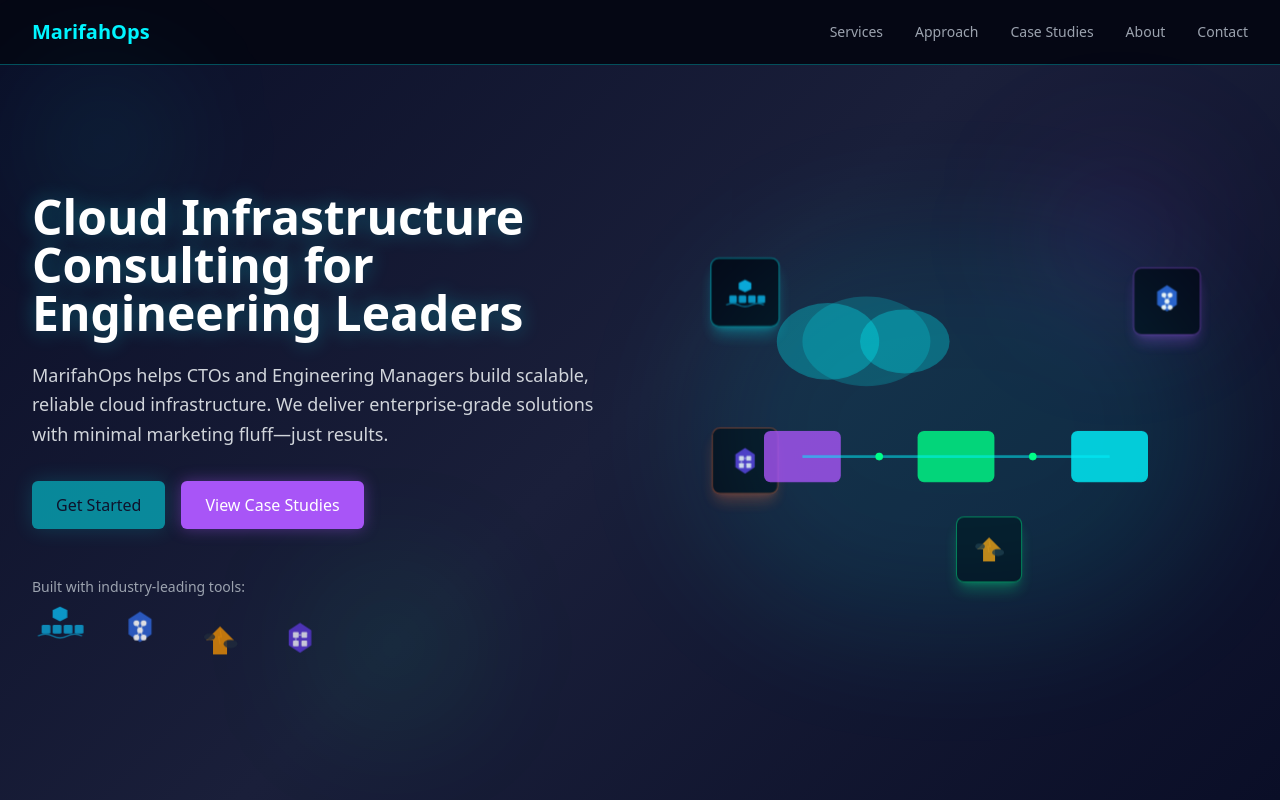
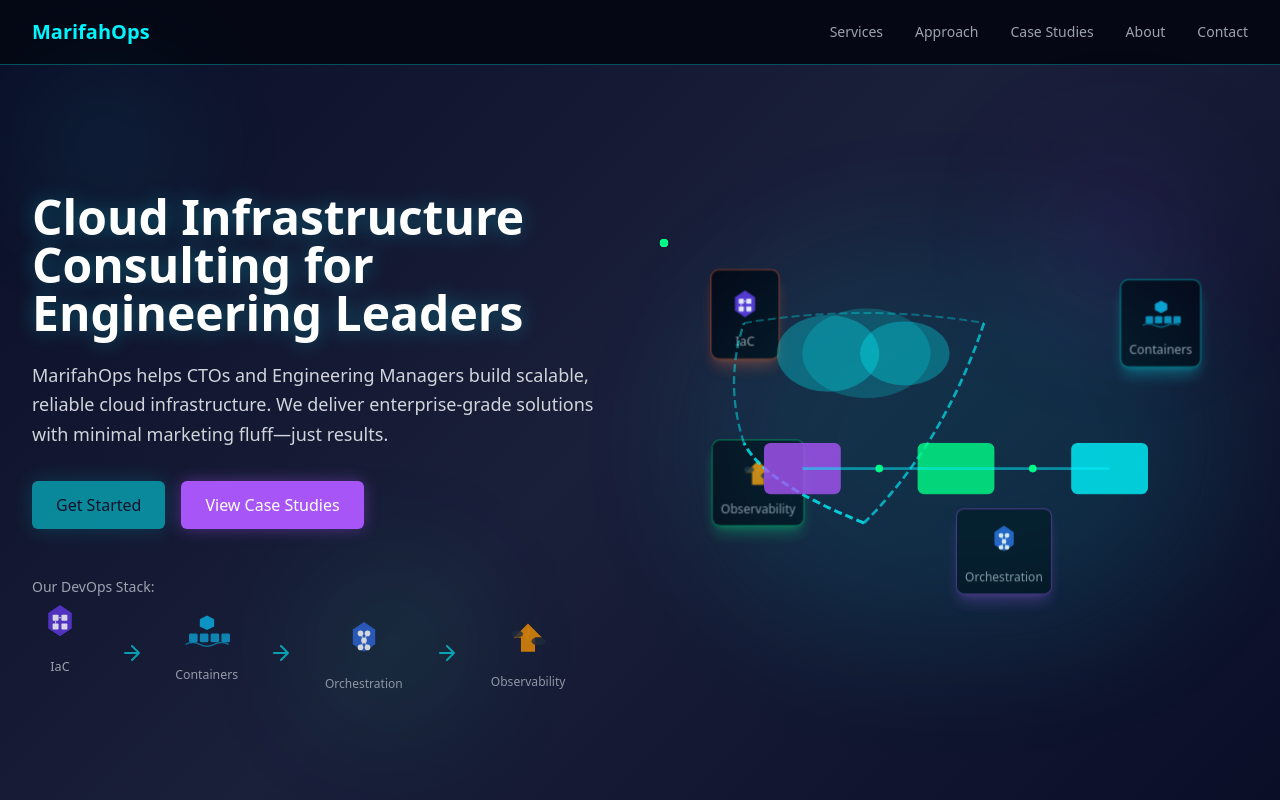
Before and after one commit to sack0809/marifahops-website, a Next.js app: page / in a window 1280 px wide. Shown: the top 800 px of the page. Built offline with nearby package versions, Linux system fonts and the light colour scheme.

Commit message:
Add labels to tech icons and create animated flow between icons (IaC → Containers → Orchestration → Observability)

```diff
--- a/pages/index.tsx
+++ b/pages/index.tsx
@@ -28,21 +28,40 @@ export default function Home() {
                 </Link>
               </div>
 
-              {/* Tech Stack Icons */}
+              {/* Tech Stack Icons with Labels */}
               <div className="mt-8">
-                <p className="text-sm text-gray-400 mb-4">Built with industry-leading tools:</p>
-                <div className="flex flex-wrap gap-6 items-center">
-                  <div className="tech-icon-container tech-icon-float">
+                <p className="text-sm text-gray-400 mb-4">Our DevOps Stack:</p>
+                <div className="flex flex-wrap gap-8 items-center">
+                  <div className="tech-icon-container tech-icon-float flex flex-col items-center">
+                    <img src="/images/terraform-icon.svg" alt="Terraform" className="w-14 h-14 opacity-90 hover:opacity-100 hover:scale-110 transition-all cursor-pointer" />
+                    <span className="text-xs text-gray-400 mt-2">IaC</span>
+                  </div>
+                  <div className="tech-icon-flow-arrow">
+                    <svg width="24" height="24" viewBox="0 0 24 24" fill="none" className="text-devops-cyan">
+                      <path d="M5 12H19M19 12L12 5M19 12L12 19" stroke="currentColor" strokeWidth="2" strokeLinecap="round" strokeLinejoin="round" className="tech-flow-path"/>
+                    </svg>
+                  </div>
+                  <div className="tech-icon-container tech-icon-float-delay-1 flex flex-col items-center">
                     <img src="/images/docker-icon.svg" alt="Docker" className="w-14 h-14 opacity-90 hover:opacity-100 hover:scale-110 transition-all cursor-pointer" />
+                    <span className="text-xs text-gray-400 mt-2">Containers</span>
                   </div>
-                  <div className="tech-icon-container tech-icon-float-delay-1">
+                  <div className="tech-icon-flow-arrow">
+                    <svg width="24" height="24" viewBox="0 0 24 24" fill="none" className="text-devops-cyan">
+                      <path d="M5 12H19M19 12L12 5M19 12L12 19" stroke="currentColor" strokeWidth="2" strokeLinecap="round" strokeLinejoin="round" className="tech-flow-path"/>
+                    </svg>
+                  </div>
+                  <div className="tech-icon-container tech-icon-float-delay-2 flex flex-col items-center">
                     <img src="/images/kubernetes-icon.svg" alt="Kubernetes" className="w-14 h-14 opacity-90 hover:opacity-100 hover:scale-110 transition-all cursor-pointer" />
+                    <span className="text-xs text-gray-400 mt-2">Orchestration</span>
                   </div>
-                  <div className="tech-icon-container tech-icon-float-delay-2">
+                  <div className="tech-icon-flow-arrow">
+                    <svg width="24" height="24" viewBox="0 0 24 24" fill="none" className="text-devops-cyan">
+                      <path d="M5 12H19M19 12L12 5M19 12L12 19" stroke="currentColor" strokeWidth="2" strokeLinecap="round" strokeLinejoin="round" className="tech-flow-path"/>
+                    </svg>
+                  </div>
+                  <div className="tech-icon-container tech-icon-float-delay-3 flex flex-col items-center">
                     <img src="/images/aws-icon.svg" alt="AWS" className="w-14 h-14 opacity-90 hover:opacity-100 hover:scale-110 transition-all cursor-pointer" />
-                  </div>
-                  <div className="tech-icon-container tech-icon-float-delay-3">
-                    <img src="/images/terraform-icon.svg" alt="Terraform" className="w-14 h-14 opacity-90 hover:opacity-100 hover:scale-110 transition-all cursor-pointer" />
+                    <span className="text-xs text-gray-400 mt-2">Observability</span>
                   </div>
                 </div>
               </div>
@@ -59,30 +78,101 @@ export default function Home() {
                   />
                 </div>
 
-                {/* Floating Tech Icons around the graphic */}
+                {/* Floating Tech Icons around the graphic with labels */}
                 <div className="absolute top-8 left-8 md:top-12 md:left-12 tech-icon-float">
-                  <div className="bg-devops-darker/90 backdrop-blur-sm border border-devops-cyan/50 rounded-lg p-2 shadow-lg shadow-devops-cyan/30 hover:border-devops-cyan transition-all">
-                    <img src="/images/docker-icon.svg" alt="Docker" className="w-12 h-12" />
+                  <div className="bg-devops-darker/90 backdrop-blur-sm border border-devops-orange/50 rounded-lg p-2 shadow-lg shadow-devops-orange/30 hover:border-devops-orange transition-all flex flex-col items-center">
+                    <img src="/images/terraform-icon.svg" alt="Terraform" className="w-12 h-12" />
+                    <span className="text-xs text-gray-400 mt-1">IaC</span>
                   </div>
                 </div>
 
                 <div className="absolute top-8 right-8 md:top-12 md:right-12 tech-icon-float-delay-1">
-                  <div className="bg-devops-darker/90 backdrop-blur-sm border border-devops-purple/50 rounded-lg p-2 shadow-lg shadow-devops-purple/30 hover:border-devops-purple transition-all">
-                    <img src="/images/kubernetes-icon.svg" alt="Kubernetes" className="w-12 h-12" />
+                  <div className="bg-devops-darker/90 backdrop-blur-sm border border-devops-cyan/50 rounded-lg p-2 shadow-lg shadow-devops-cyan/30 hover:border-devops-cyan transition-all flex flex-col items-center">
+                    <img src="/images/docker-icon.svg" alt="Docker" className="w-12 h-12" />
+                    <span className="text-xs text-gray-400 mt-1">Containers</span>
                   </div>
                 </div>
 
                 <div className="absolute bottom-8 left-1/2 -translate-x-1/2 md:bottom-12 tech-icon-float-delay-2">
-                  <div className="bg-devops-darker/90 backdrop-blur-sm border border-devops-green/50 rounded-lg p-2 shadow-lg shadow-devops-green/30 hover:border-devops-green transition-all">
-                    <img src="/images/aws-icon.svg" alt="AWS" className="w-12 h-12" />
+                  <div className="bg-devops-darker/90 backdrop-blur-sm border border-devops-purple/50 rounded-lg p-2 shadow-lg shadow-devops-purple/30 hover:border-devops-purple transition-all flex flex-col items-center">
+                    <img src="/images/kubernetes-icon.svg" alt="Kubernetes" className="w-12 h-12" />
+                    <span className="text-xs text-gray-400 mt-1">Orchestration</span>
                   </div>
                 </div>
 
                 <div className="absolute top-1/2 left-8 -translate-y-1/2 md:left-12 tech-icon-float-delay-3">
-                  <div className="bg-devops-darker/90 backdrop-blur-sm border border-devops-orange/50 rounded-lg p-2 shadow-lg shadow-devops-orange/30 hover:border-devops-orange transition-all">
-                    <img src="/images/terraform-icon.svg" alt="Terraform" className="w-12 h-12" />
+                  <div className="bg-devops-darker/90 backdrop-blur-sm border border-devops-green/50 rounded-lg p-2 shadow-lg shadow-devops-green/30 hover:border-devops-green transition-all flex flex-col items-center">
+                    <img src="/images/aws-icon.svg" alt="AWS" className="w-12 h-12" />
+                    <span className="text-xs text-gray-400 mt-1">Observability</span>
                   </div>
                 </div>
+
+                {/* Animated connecting lines between icons */}
+                <svg className="absolute inset-0 w-full h-full pointer-events-none overflow-visible" style={{zIndex: 5}}>
+                  {/* Path from IaC (top-left) to Containers (top-right) */}
+                  <path
+                    d="M 80 80 Q 200 60, 320 80"
+                    stroke="#00f5ff"
+                    strokeWidth="2"
+                    fill="none"
+                    strokeDasharray="8,4"
+                    opacity="0.4"
+                    className="tech-flow-line tech-flow-line-1"
+                  />
+                  {/* Animated dot on path 1 */}
+                  <circle r="5" fill="#00ff88" opacity="0.8" className="tech-flow-dot tech-flow-dot-1">
+                    <animate attributeName="cx" values="80;200;320" dur="2s" repeatCount="indefinite"/>
+                    <animate attributeName="cy" values="80;60;80" dur="2s" repeatCount="indefinite"/>
+                  </circle>
+
+                  {/* Path from Containers (top-right) to Orchestration (bottom-center) */}
+                  <path
+                    d="M 320 80 Q 280 200, 200 280"
+                    stroke="#00f5ff"
+                    strokeWidth="2"
+                    fill="none"
+                    strokeDasharray="8,4"
+                    opacity="0.4"
+                    className="tech-flow-line tech-flow-line-2"
+                  />
+                  {/* Animated dot on path 2 */}
+                  <circle r="5" fill="#00ff88" opacity="0.8" className="tech-flow-dot tech-flow-dot-2">
+                    <animate attributeName="cx" values="320;280;200" dur="2s" begin="0.5s" repeatCount="indefinite"/>
+                    <animate attributeName="cy" values="80;200;280" dur="2s" begin="0.5s" repeatCount="indefinite"/>
+                  </circle>
+
+                  {/* Path from Orchestration (bottom-center) to Observability (left-center) */}
+                  <path
+                    d="M 200 280 Q 100 240, 80 200"
+                    stroke="#00f5ff"
+                    strokeWidth="2"
+                    fill="none"
+                    strokeDasharray="8,4"
+                    opacity="0.4"
+                    className="tech-flow-line tech-flow-line-3"
+                  />
+                  {/* Animated dot on path 3 */}
+                  <circle r="5" fill="#00ff88" opacity="0.8" className="tech-flow-dot tech-flow-dot-3">
+                    <animate attributeName="cx" values="200;100;80" dur="2s" begin="1s" repeatCount="indefinite"/>
+                    <animate attributeName="cy" values="280;240;200" dur="2s" begin="1s" repeatCount="indefinite"/>
+                  </circle>
+
+                  {/* Path from Observability (left-center) back to IaC (top-left) */}
+                  <path
+                    d="M 80 200 Q 60 140, 80 80"
+                    stroke="#00f5ff"
+                    strokeWidth="2"
+                    fill="none"
+                    strokeDasharray="8,4"
+                    opacity="0.4"
+                    className="tech-flow-line tech-flow-line-4"
+                  />
+                  {/* Animated dot on path 4 */}
+                  <circle r="5" fill="#00ff88" opacity="0.8" className="tech-flow-dot tech-flow-dot-4">
+                    <animate attributeName="cx" values="80;60;80" dur="2s" begin="1.5s" repeatCount="indefinite"/>
+                    <animate attributeName="cy" values="200;140;80" dur="2s" begin="1.5s" repeatCount="indefinite"/>
+                  </circle>
+                </svg>
               </div>
             </div>
           </div>
--- a/styles/globals.css
+++ b/styles/globals.css
@@ -210,4 +210,67 @@
     animation: tech-icon-float 4s ease-in-out infinite;
     animation-delay: 2.4s;
   }
+
+  .tech-icon-flow-arrow {
+    opacity: 0.6;
+  }
+
+  @keyframes tech-flow-dash {
+    0% {
+      stroke-dashoffset: 0;
+    }
+    100% {
+      stroke-dashoffset: 20;
+    }
+  }
+
+  .tech-flow-path {
+    animation: tech-flow-dash 2s linear infinite;
+  }
+
+  @keyframes tech-flow-pulse {
+    0%, 100% {
+      opacity: 0.3;
+      stroke-width: 2;
+    }
+    50% {
+      opacity: 0.8;
+      stroke-width: 3;
+    }
+  }
+
+  .tech-flow-line {
+    animation: tech-flow-pulse 3s ease-in-out infinite;
+  }
+
+  .tech-flow-line-1 {
+    animation-delay: 0s;
+  }
+
+  .tech-flow-line-2 {
+    animation-delay: 0.75s;
+  }
+
+  .tech-flow-line-3 {
+    animation-delay: 1.5s;
+  }
+
+  .tech-flow-line-4 {
+    animation-delay: 2.25s;
+  }
+
+  @keyframes tech-flow-dot-glow {
+    0%, 100% {
+      opacity: 0.8;
+      r: 4;
+    }
+    50% {
+      opacity: 1;
+      r: 6;
+    }
+  }
+
+  .tech-flow-dot {
+    animation: tech-flow-dot-glow 2s ease-in-out infinite;
+  }
 }
```
